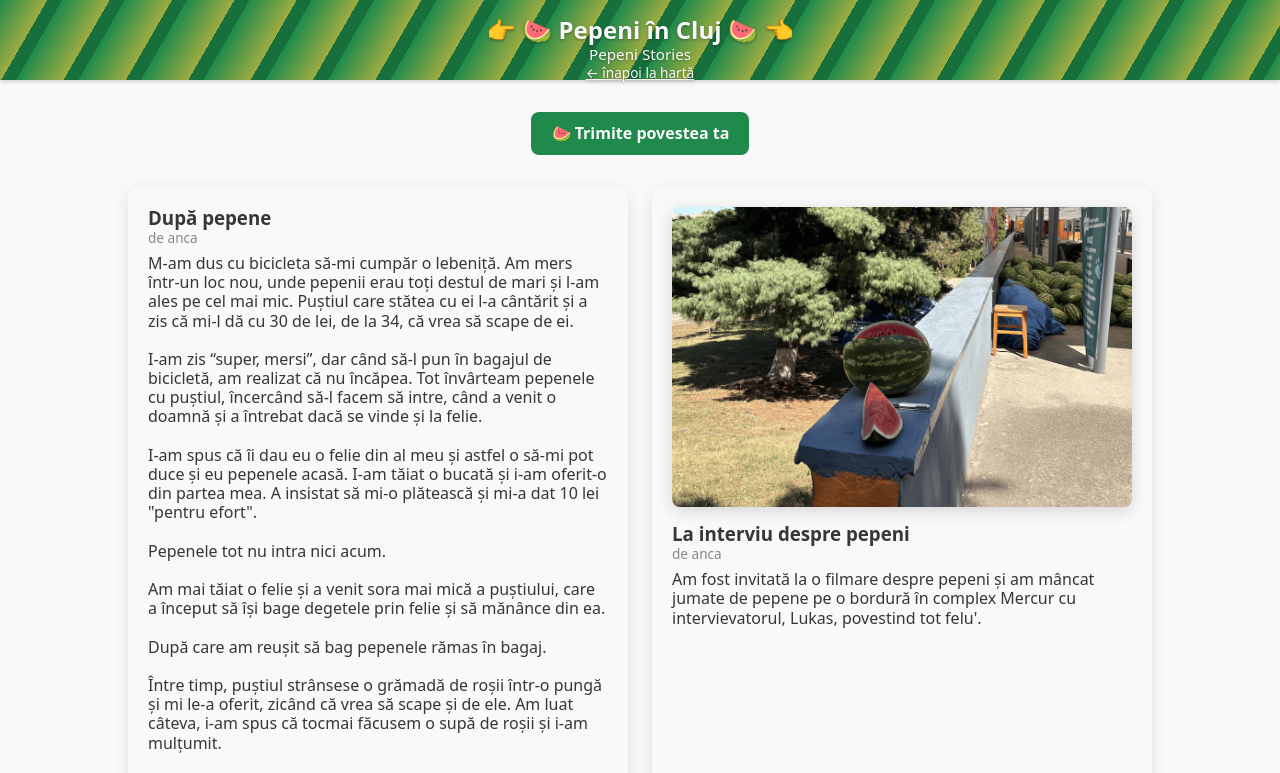
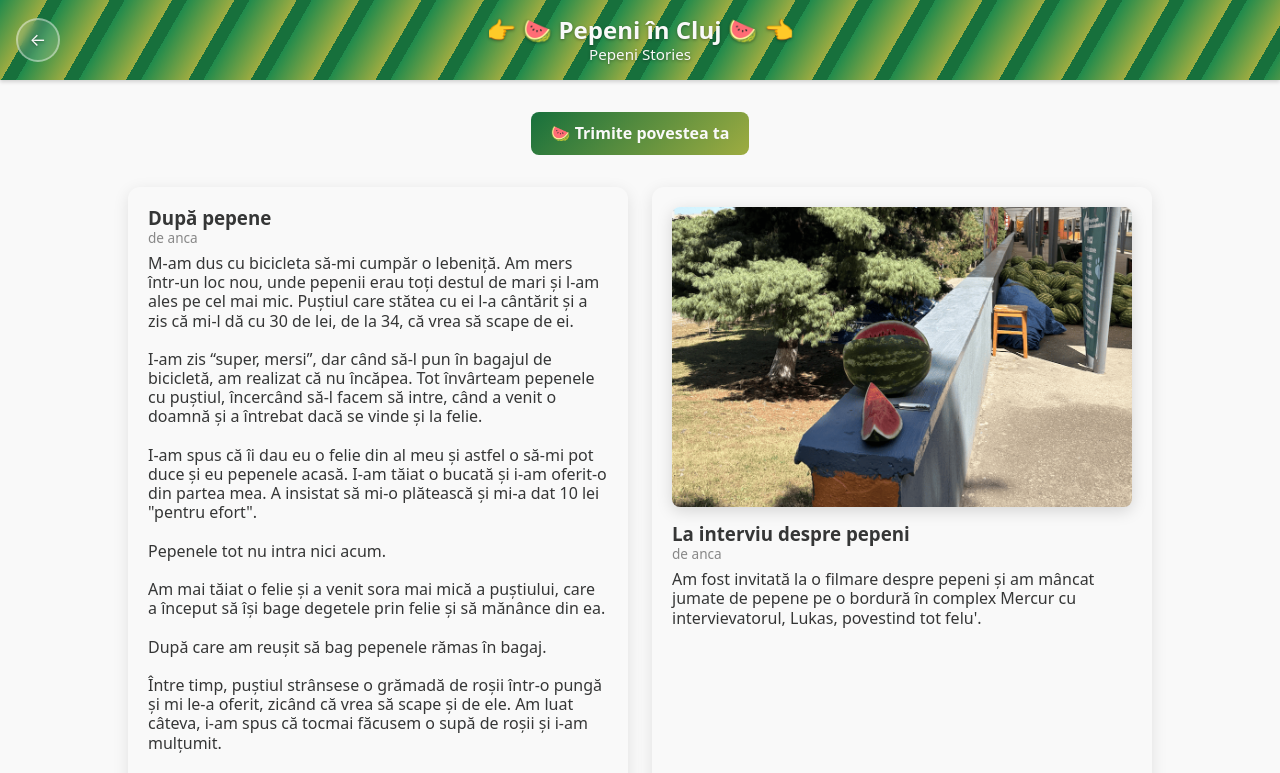
Before and after one commit to ancagrosan/pepene, a plain HTML site: page stories.html in a window 1280 px wide. Shown: the top 773 px of the page. Drawn offline with Linux system fonts and the light colour scheme.

Commit message:
back button and html element fix

```diff
--- a/stories.html
+++ b/stories.html
@@ -21,12 +21,12 @@
   <header>
     <h1>👉 🍉 Pepeni în Cluj 🍉 👈</h1>
     <h2>Pepeni Stories</h2>
-    <a href="index.html" class="back-link">← înapoi la hartă</a>
+    <a href="index.html" class="nav-back" aria-label="Înapoi la hartă">←</a>
   </header>
 
   <div class="content stories-content">
     <a href="https://forms.gle/GwsaqmavZ34CtU9S8" target="_blank" rel="noopener" class="submit-story-btn">
-      <i>🍉</i> Trimite povestea ta
+      <span>🍉</span> Trimite povestea ta
     </a>
 
     <div id="stories-list" class="stories-list"></div>
--- a/style.css
+++ b/style.css
@@ -171,10 +171,29 @@ footer {
 
 
 /* Pepeni Stories */
-.back-link {
+.nav-back {
+  position: absolute;
+  top: 18px;
+  left: 16px;
+  width: 44px;
+  height: 44px;
+  display: flex;
+  align-items: center;
+  justify-content: center;
+  border-radius: 50%;
+  background: rgba(255, 255, 255, 0.15);
+  backdrop-filter: blur(5px);
+  border: 2px solid rgba(255, 255, 255, 0.4);
   color: var(--white);
-  font-size: 0.85rem;
-  text-decoration: underline;
+  font-size: 1.1rem;
+  text-decoration: none;
+  transition: background 0.2s ease, transform 0.15s ease;
+  z-index: 10;
+}
+
+.nav-back:hover {
+  background: rgba(255, 255, 255, 0.25);
+  transform: scale(1.05);
 }
 
 .stories-content {
@@ -190,17 +209,20 @@ footer {
   border-radius: 8px;
   text-decoration: none;
   font-weight: 600;
+  background: linear-gradient(135deg, var(--dark-green) 0%, var(--light-green) 100%);
+  transition: box-shadow 0.2s ease, transform 0.15s ease;
 }
 
 .submit-story-btn:hover {
-  background: var(--dark-green);
+  box-shadow: 0 4px 12px rgba(23, 112, 60, 0.3);
+  transform: translateY(-2px);
 }
 
-.submit-story-btn i {
+.submit-story-btn span {
   display: inline-block;
 }
 
-.submit-story-btn:hover i {
+.submit-story-btn:hover span {
   animation: rotate-btn .5s linear 3;
   -webkit-animation: rotate-btn .5s linear 3;
 }
```
